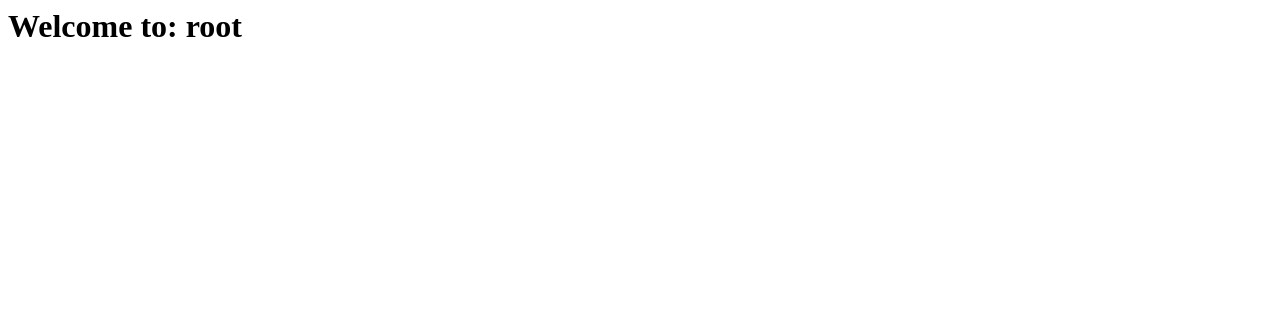
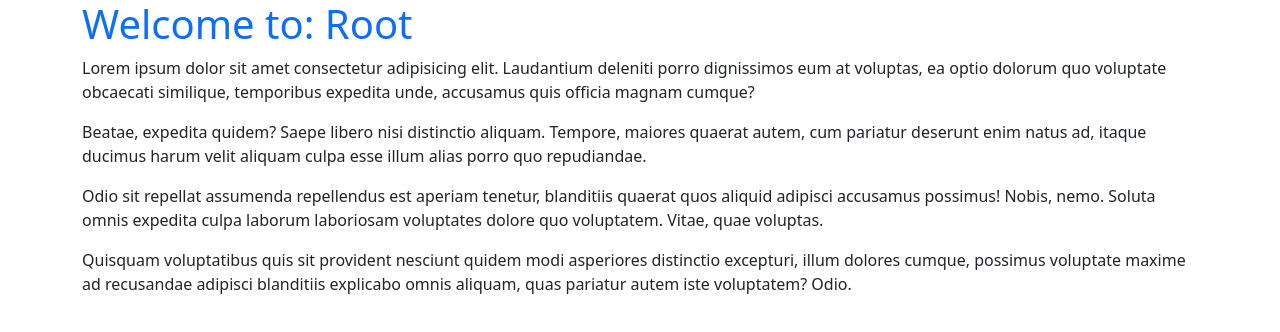
Before and after one commit to gjthorn/publishing-pages, a plain HTML site: page index.html in a window 1280 px wide. Drawn offline with nearby package versions, Linux system fonts and the light colour scheme.

Commit message:
Updated to fanicer web page

```diff
--- a/index.html
+++ b/index.html
@@ -1 +1,18 @@
-<h1>Welcome to: root</h1>
+<!DOCTYPE html>
+<html lang="en">
+<head>
+    <meta charset="UTF-8">
+    <meta http-equiv="X-UA-Compatible" content="IE=edge">
+    <meta name="viewport" content="width=device-width, initial-scale=1.0">
+    <link href="https://cdn.jsdelivr.net/npm/bootstrap@5.2.2/dist/css/bootstrap.min.css" rel="stylesheet" integrity="sha384-Zenh87qX5JnK2Jl0vWa8Ck2rdkQ2Bzep5IDxbcnCeuOxjzrPF/et3URy9Bv1WTRi" crossorigin="anonymous">
+    <title>GitHub Pages</title>
+</head>
+<body>
+    <main class="container mt=4"><h1 class="text-primary">Welcome to: Root</h1>
+        <p>Lorem ipsum dolor sit amet consectetur adipisicing elit. Laudantium deleniti porro dignissimos eum at voluptas, ea optio dolorum quo voluptate obcaecati similique, temporibus expedita unde, accusamus quis officia magnam cumque?</p>
+        <p>Beatae, expedita quidem? Saepe libero nisi distinctio aliquam. Tempore, maiores quaerat autem, cum pariatur deserunt enim natus ad, itaque ducimus harum velit aliquam culpa esse illum alias porro quo repudiandae.</p>
+        <p>Odio sit repellat assumenda repellendus est aperiam tenetur, blanditiis quaerat quos aliquid adipisci accusamus possimus! Nobis, nemo. Soluta omnis expedita culpa laborum laboriosam voluptates dolore quo voluptatem. Vitae, quae voluptas.</p>
+        <p>Quisquam voluptatibus quis sit provident nesciunt quidem modi asperiores distinctio excepturi, illum dolores cumque, possimus voluptate maxime ad recusandae adipisci blanditiis explicabo omnis aliquam, quas pariatur autem iste voluptatem? Odio.</p>  </main>
+
+  <script src="https://cdn.jsdelivr.net/npm/bootstrap@5.2.2/dist/js/bootstrap.bundle.min.js" integrity="sha384-OERcA2EqjJCMA+/3y+gxIOqMEjwtxJY7qPCqsdltbNJuaOe923+mo//f6V8Qbsw3" crossorigin="anonymous"></script></body>
+</html>
```
